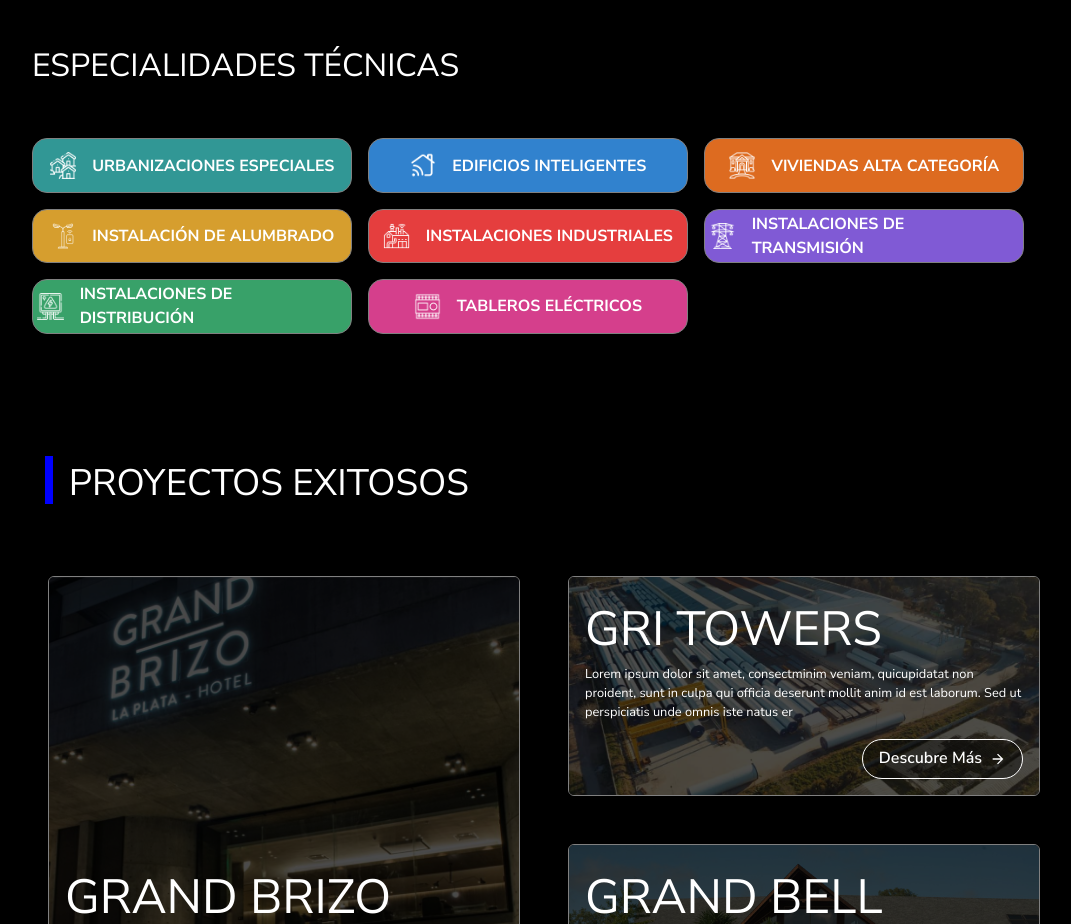
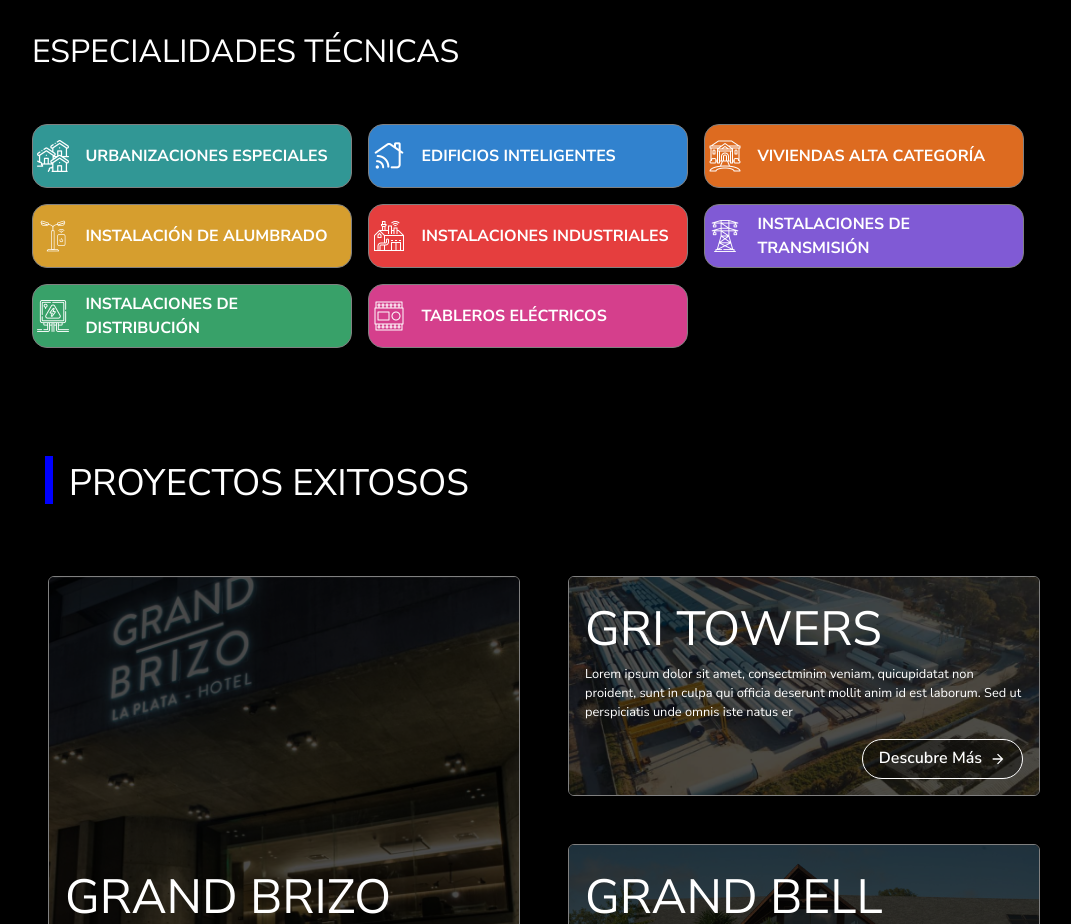
Before and after one commit to AgustinGarrone/I.A.S.E, a Next.js app: page /servicios in a window 1280 px wide. Shown: the part 820-1744 px from the top of the page, without its empty margins (96-1167 px from the left). Built offline with nearby package versions, Linux system fonts and the light colour scheme.

Commit message:
servicios

```diff
--- a/src/screen/servicios/components/specialties/index.tsx
+++ b/src/screen/servicios/components/specialties/index.tsx
@@ -26,12 +26,12 @@
             gap="1em"
             key={index}
             alignItems="center"
-            justifyContent="center"
+            justifyContent="flex-start"
             p={1}
             border="1px solid gray"
             borderRadius="15px"
-            h={{ md: "3.4em" }}
-            w={{ base: "100%", md: "20em" }}
+            h={{ md: "3.4em" , xl: "4em"}}
+            w={{ base: "100%", md: "20em" , xl:"20em" }}
             bg={s.color}
             color="white"
           >
```
